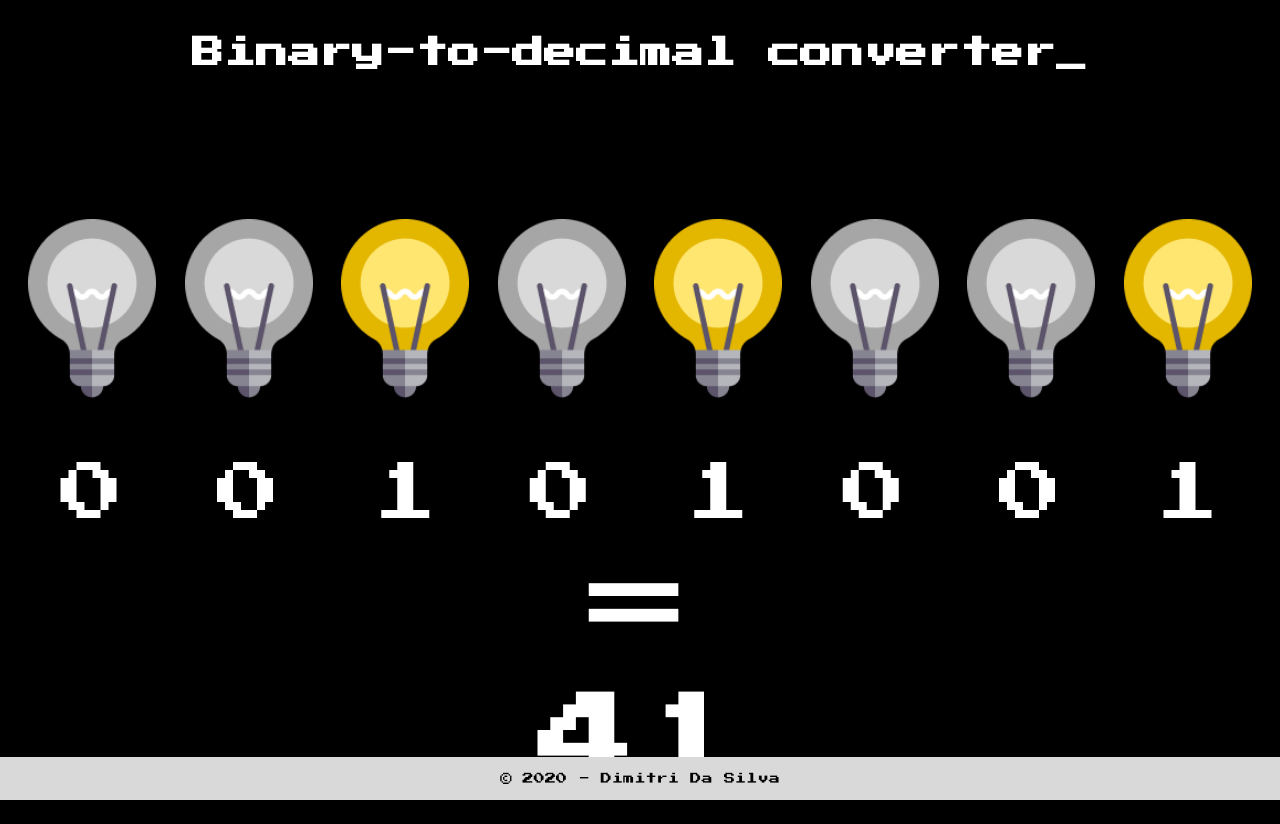
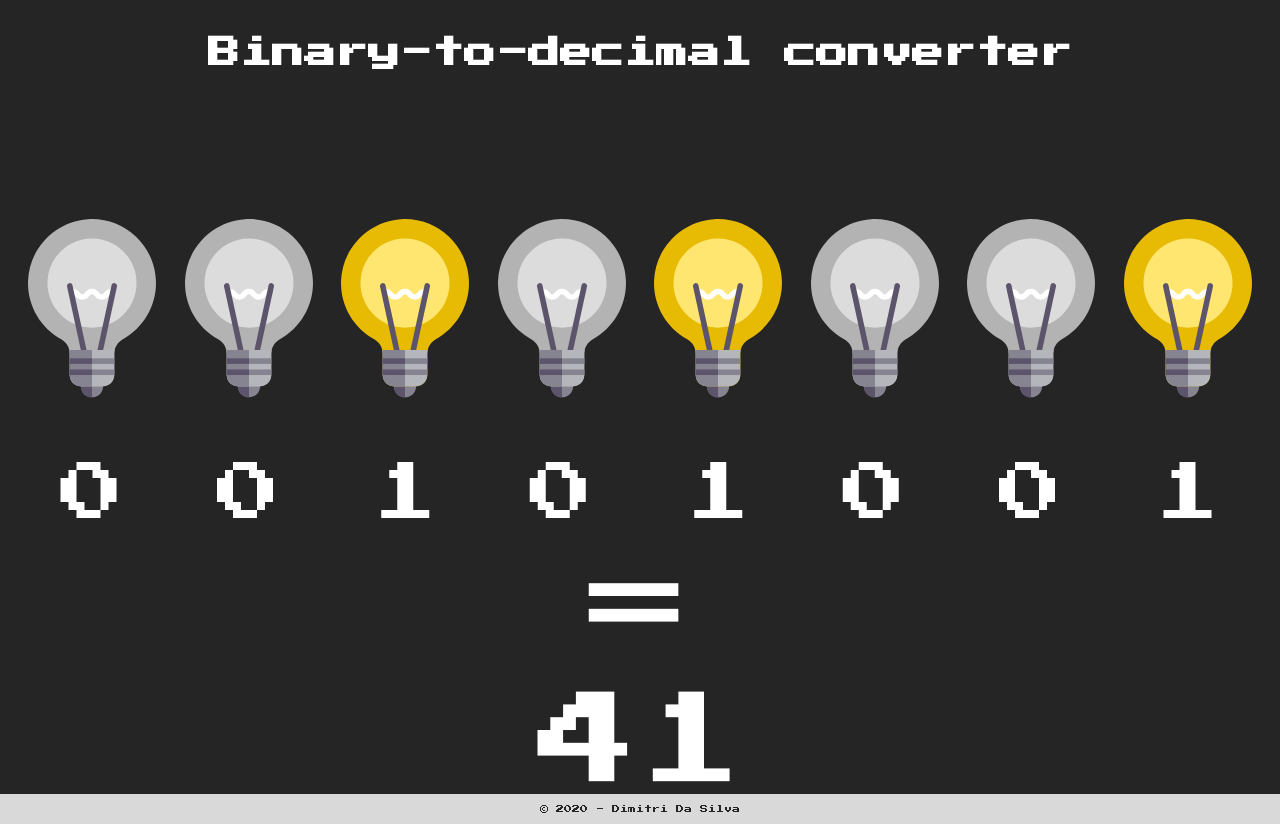
Before and after one commit to DimitriDaSilva/binary-to-decimal-converter, a plain HTML site: page src/index.html in a window 1280 px wide. Before the commit the page ends 800 px from the top, so only its background shows below. Drawn offline with Linux system fonts and the light colour scheme.

Commit message:
Improved the page visuals and added a tooltip on hover

```diff
--- a/index.html
+++ b/src/index.html
@@ -4,85 +4,91 @@
     <meta charset="UTF-8" />
     <meta name="viewport" content="width=device-width, initial-scale=1.0" />
     <title>Binary-to-decimal converter</title>
-    <link rel="stylesheet" href="css/style.css" />
-    <link rel="icon" type="image/png" href="img/favicon.png" />
+    <link rel="stylesheet" href="./styles/style.css" />
+    <link rel="icon" type="image/png" href="./assets/favicon.png" />
   </head>
   <body>
     <header>
-      <h1 class="header__title">
-        Binary-to-decimal converter_
-      </h1>
+      <h1 class="header__title">Binary-to-decimal converter</h1>
     </header>
     <main>
       <div class="binary">
-        <div class="binary__item">
+        <div class="binary__item tooltip">
+          <span class="tooltiptext">Click me</span>
           <img
             id="light-bulb0"
             class="binary__item__light-bulb"
-            src="img/light-bulb-off.png"
+            src="./assets/light-bulb-off.svg"
           />
           <p id="binary-digit0" class="binary__item__digit">0</p>
         </div>
-        <div class="binary__item">
+        <div class="binary__item tooltip">
+          <span class="tooltiptext">Click me</span>
           <img
             id="light-bulb1"
             class="binary__item__light-bulb"
-            src="img/light-bulb-off.png"
+            src="./assets/light-bulb-off.svg"
           />
           <p id="binary-digit1" class="binary__item__digit">0</p>
         </div>
-        <div class="binary__item">
+        <div class="binary__item tooltip">
+          <span class="tooltiptext">Click me</span>
           <img
             id="light-bulb2"
             class="binary__item__light-bulb"
-            src="img/light-bulb-off.png"
+            src="./assets/light-bulb-off.svg"
           />
           <p id="binary-digit2" class="binary__item__digit">0</p>
         </div>
-        <div class="binary__item">
+        <div class="binary__item tooltip">
+          <span class="tooltiptext">Click me</span>
           <img
             id="light-bulb3"
             class="binary__item__light-bulb"
-            src="img/light-bulb-off.png"
+            src="./assets/light-bulb-off.svg"
           />
           <p id="binary-digit3" class="binary__item__digit">0</p>
         </div>
-        <div class="binary__item">
+        <div class="binary__item tooltip">
+          <span class="tooltiptext">Click me</span>
           <img
             id="light-bulb4"
             class="binary__item__light-bulb"
-            src="img/light-bulb-off.png"
+            src="./assets/light-bulb-off.svg"
           />
           <p id="binary-digit4" class="binary__item__digit">0</p>
         </div>
-        <div class="binary__item">
+        <div class="binary__item tooltip">
+          <span class="tooltiptext">Click me</span>
           <img
             id="light-bulb5"
             class="binary__item__light-bulb"
-            src="img/light-bulb-off.png"
+            src="./assets/light-bulb-off.svg"
           />
           <p id="binary-digit5" class="binary__item__digit">0</p>
         </div>
-        <div class="binary__item">
+        <div class="binary__item tooltip">
+          <span class="tooltiptext">Click me</span>
           <img
             id="light-bulb6"
             class="binary__item__light-bulb"
-            src="img/light-bulb-off.png"
+            src="./assets/light-bulb-off.svg"
           />
           <p id="binary-digit6" class="binary__item__digit">0</p>
         </div>
-        <div class="binary__item">
+        <div class="binary__item tooltip">
+          <span class="tooltiptext">Click me</span>
           <img
             id="light-bulb7"
             class="binary__item__light-bulb"
-            src="img/light-bulb-off.png"
+            src="./assets/light-bulb-off.svg"
           />
           <p id="binary-digit7" class="binary__item__digit">0</p>
         </div>
       </div>
       <div class="equal-sign">=</div>
       <div id="decimal">0</div>
-      <script type="text/javascript" src="main.js"></script>
+      <script type="text/javascript" src="./scripts/main.js"></script>
     </main>
     <footer>&copy 2020 - Dimitri Da Silva</footer>
   </body>
--- a/main.js
+++ b/src/scripts/main.js
@@ -15,9 +15,9 @@ function setIconAndNumbers() {
     let idImg = `light-bulb${index}`;
     let elImg = document.getElementById(idImg);
     if (number) {
-      elImg.src = "./img/light-bulb-on.png";
+      elImg.src = "./assets/light-bulb-on.svg";
     } else {
-      elImg.src = "./img/light-bulb-off.png";
+      elImg.src = "./assets/light-bulb-off.svg";
     }
 
     // Set number
@@ -42,6 +42,7 @@ function setDecimal() {
 // Set a loop listening to all light-bulbs so that it updates onclick
 let elements = document.getElementsByClassName("binary__item__light-bulb");
 for (let i = 0; i < elements.length; i++) {
+  console.log(i);
   elements[i].addEventListener("click", update);
 }
 
--- a/css/style.css
+++ b/src/styles/style.css
@@ -6,16 +6,24 @@
   box-sizing: border-box;
 }
 
+html,
 body {
+  height: 100%;
   margin: 0;
   font-family: "Press Start 2P", Arial;
-  background: black;
+  background: #252525;
   color: white;
+  display: flex;
+  flex-direction: column;
 }
 
 h1 {
   text-align: center;
   padding: 1rem 0 8rem 0;
+}
+
+main {
+  flex-grow: 1;
 }
 
 .binary {
@@ -52,16 +60,42 @@ h1 {
 #decimal {
   font-size: 8vw;
   text-align: center;
-  /* padding-top: 3rem; */
+}
+
+.tooltip {
+  position: relative;
+}
+
+.tooltip .tooltiptext {
+  visibility: hidden;
+  width: 100%;
+  height: 70%;
+  background-color: #252525;
+  opacity: 0.5;
+  color: #fff;
+  text-align: center;
+  padding: 4vw 2vw 0;
+  position: absolute;
+  left: 50%;
+  transform: translateX(-50%);
+  z-index: 1;
+  text-align: center;
+  font-size: 1vw;
+  pointer-events: none;
+}
+
+@media (hover: hover) {
+  .tooltip:hover .tooltiptext {
+    visibility: visible;
+  }
 }
 
 footer {
   width: 100%;
-  font-size: 0.7rem;
+  font-size: 0.5rem;
   background: #d9d9d9;
-  color: black;
-  padding: 1rem;
+  color: #252525;
+  padding: 0.7rem;
   text-align: center;
-  position: absolute;
-  bottom: 0;
+  flex-shrink: 0;
 }
```
Also changed, not shown: img/light-bulb-off.png (deleted), img/light-bulb-on.png (deleted), src/assets/favicon.png (renamed from img/favicon.png), src/assets/light-bulb-off.svg (added), src/assets/light-bulb-on.svg (added).
